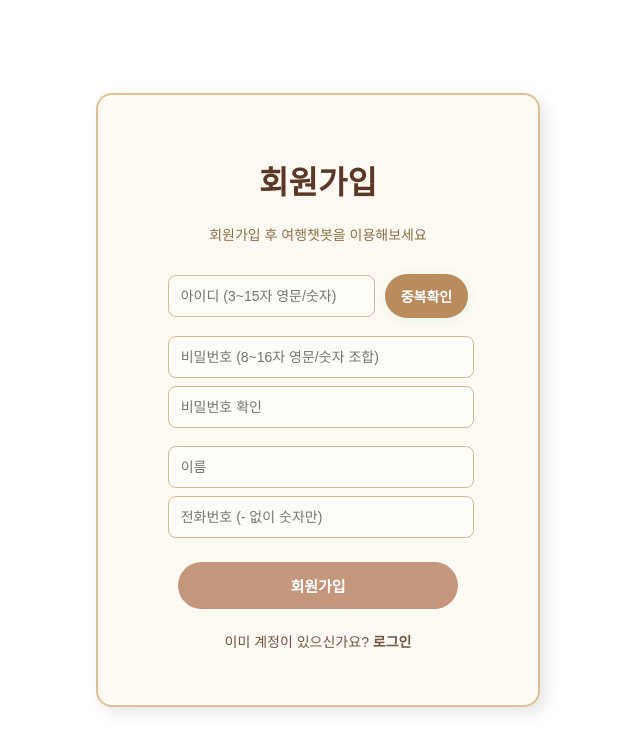
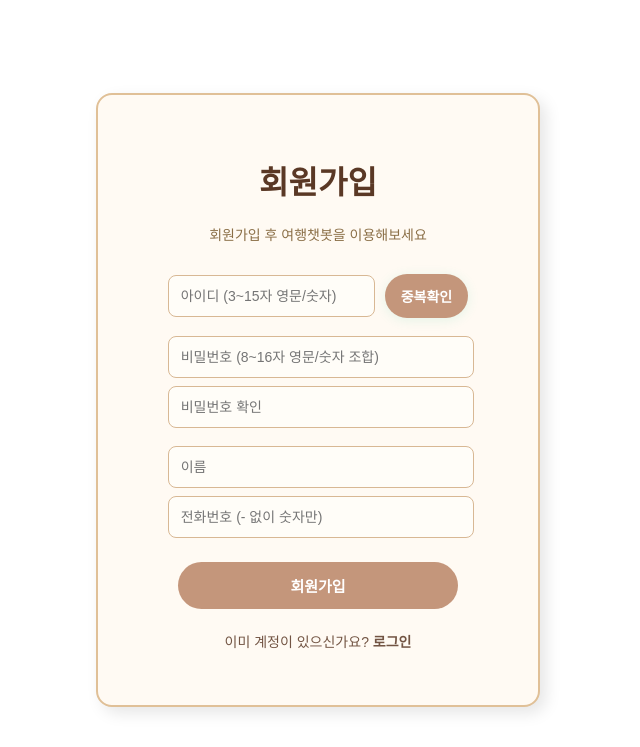
Before and after one commit to sdyoon0928/final_pj3, a Django app: page /register/ in a window 1280 px wide. Shown: the top 747 px of the page, without its empty margins (322-962 px from the left). Run offline with Django 5.2, Linux system fonts and the light colour scheme; some web fonts are replaced.

Commit message:
register.css수정

```diff
--- a/chatbot/static/css/register.css
+++ b/chatbot/static/css/register.css
@@ -89,7 +89,7 @@ p.subtitle {
 .small-btn {
   height: 44px;
   padding: 0 16px;
-  background: #b98b5d;
+  background: #c4967b;
   border-radius: 24px;
   font-size: 14px;
   font-weight: 700;
```
Also changed, not shown: README.md, 2 other files.
